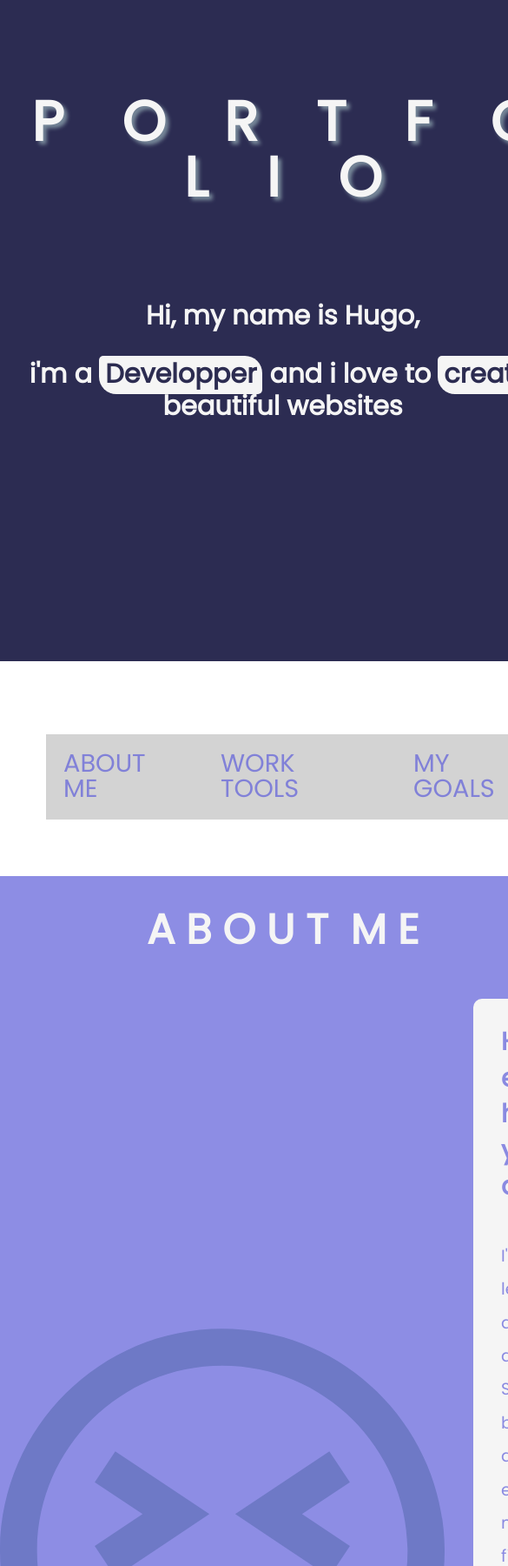
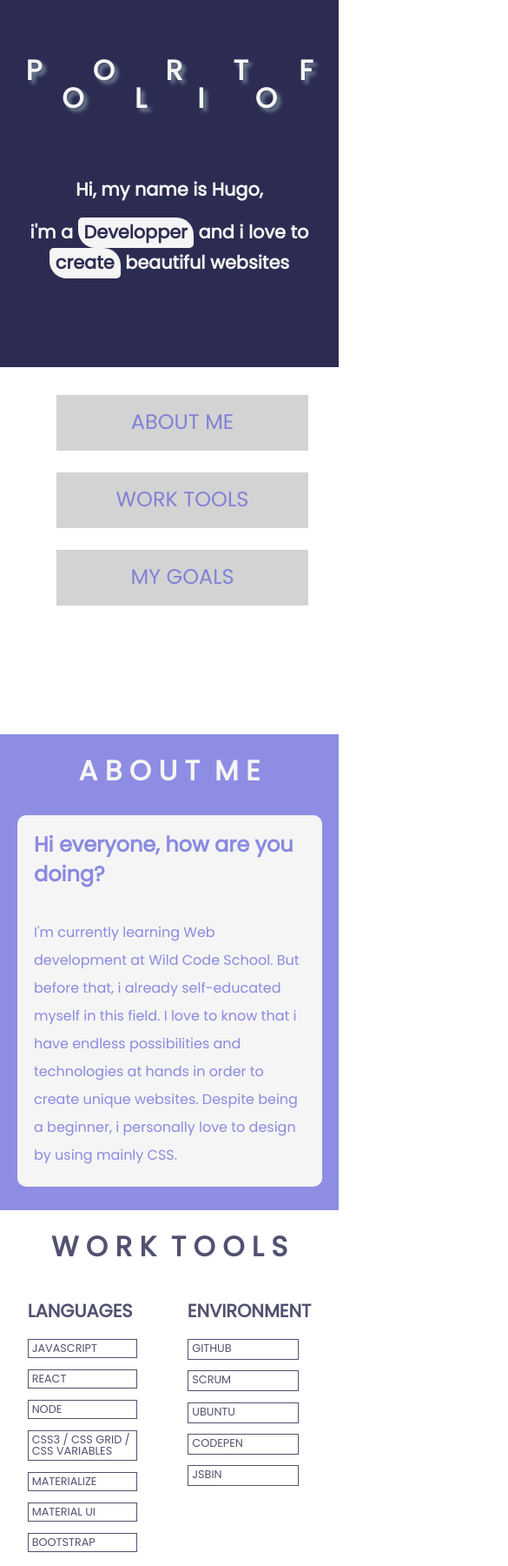
Before and after one commit to donpepini/donpepini.github.io, a plain HTML site: page index.html in a window 390 px wide. Shown: the top 1800 px of the page at 87% size, 585 px wide, since content can reach past the window. Drawn offline with Linux system fonts and the light colour scheme; files whose address does not match are found by name.

Commit message:
responsive

```diff
--- a/index.css
+++ b/index.css
@@ -25,7 +25,6 @@ html {
 /* CADRE PRESENTATION **********************************/
 
 #cadrePresentation {
-  /* background-image: linear-gradient(to bottom ,rgba(100, 150, 167, 0.815), rgba(197, 98, 52, 0.849)); */
   background-color: rgba(9, 9, 53, 0.856);
 }
 
@@ -37,8 +36,6 @@ html {
   margin-top: 17%;
 }
 
-
-
 .lettrePortfolio {
   display: inline-block;
   padding: 0px 25px;
@@ -47,7 +44,7 @@ html {
   animation: in 1.5s ease-out;
 }
 
-.lettreTurn{
+.lettreTurn {
   display: inline-block;
   -webkit-animation: in 1.5s ease-out;
   animation: in 1.5s ease-out;
@@ -91,12 +88,38 @@ html {
   border-radius: 5px 20px;
 }
 
-@media (max-width: 1024px){
+@media (max-width: 1024px) {
   #titreportfolio {
     font-size: 4em;
   }
   #cadrePresentation {
     height: 90%;
+  }
+}
+
+@media (max-width: 768px) {
+  #titreportfolio {
+    font-size: 2.5em;
+  }
+  #presentation {
+    font-size: 1.7em;
+    margin-top: 20%;
+  }
+  #cadrePresentation {
+    height: 70%;
+  }
+}
+
+@media (max-width: 425px) {
+  #titreportfolio {
+    font-size: 2em;
+  }
+  #presentation {
+    font-size: 1.3em;
+    margin-top: 20%;
+  }
+  #cadrePresentation {
+    height: 50%;
   }
 }
 
@@ -111,7 +134,6 @@ html {
   display: flex;
   justify-content: space-evenly;
   list-style-type: none;
-  margin: auto;
   margin-top: 10%;
   margin-bottom: 10%;
 }
@@ -168,12 +190,47 @@ html {
   transform: scaleX(0);
 }
 
-@media (max-width: 1024px){
+@media (max-width: 1024px) {
   .ulNavBar {
     margin-top: 0%;
   }
 }
 
+@media (max-width: 768px) {
+  nav {
+    margin-top: -20%;
+  }
+  .ulNavBar {
+    margin-top: 0%;
+    margin-bottom: 25%;
+    justify-content: space-around;
+  }
+}
+
+@media (max-width: 425px) {
+  nav {
+    margin-top: -100%;
+  }
+  .ulNavBar {
+    flex-direction: column;
+  }
+  .ulNavBar a {
+    font-size: 1.5em;
+    margin-bottom: 25px;
+    width: 250px;
+    margin-left: 7%;
+    text-align: center;
+  }
+}
+
+@media (max-width: 320px) {
+  nav {
+    margin-top: -120%;
+  }
+  .ulNavBar a {
+    margin-left: -6%;
+  }
+}
 /*ABOUT ME **********************************************/
 
 #sectionAboutMe {
@@ -207,6 +264,21 @@ html {
   font-weight: bold;
 }
 
+@media (max-width: 768px) {
+  #contentAboutMe img {
+    display: none;
+  }
+}
+
+@media (max-width: 425px) {
+  #titreAboutMe {
+    font-size: 2em;
+  }
+  #textAboutMe {
+    font-size: 1em;
+  }
+}
+
 /*WORKTOOLS*******************************************/
 
 #sectionWorkTools {
@@ -232,7 +304,7 @@ html {
   font-size: 1.8em;
 }
 
-.tools{
+.tools {
   color: rgba(9, 9, 53, 0.705);
   font-size: 1.4em;
   border: 1px rgba(9, 9, 53, 0.705) solid;
@@ -269,7 +341,7 @@ html {
   transition-timing-function: ease-out;
 }
 
-.tools:after{
+.tools:after {
   font-weight: bold;
   position: absolute;
   color: rgba(153, 153, 175, 0.514);
@@ -279,37 +351,37 @@ html {
 .javascriptTool:after {
   content: "80%";
 }
-.reactTool:after{
+.reactTool:after {
   content: "60%";
 }
-.nodeTool:after{
+.nodeTool:after {
   content: "30%";
 }
-.cssTool:after{
+.cssTool:after {
   content: "70%";
 }
-.materializeTool:after{
+.materializeTool:after {
   content: "30%";
 }
-.materialuiTool:after{
+.materialuiTool:after {
   content: "30%";
 }
-.bootstrapTool:after{
+.bootstrapTool:after {
   content: "70%";
 }
-.githubTool:after{
+.githubTool:after {
   content: "80%";
 }
-.scrumTool:after{
+.scrumTool:after {
   content: "70%";
 }
-.ubuntuTool:after{
+.ubuntuTool:after {
   content: "70%";
 }
-.codepenTool:after{
+.codepenTool:after {
   content: "100%";
 }
-.jsbinTool:after{
+.jsbinTool:after {
   content: "100%";
 }
 /***************/
@@ -317,38 +389,38 @@ html {
 .javascriptTool:before {
   right: 20%;
 }
-.reactTool:before{
+.reactTool:before {
   right: 40%;
 }
-.nodeTool:before{
+.nodeTool:before {
   right: 70%;
 }
-.cssTool:before{
+.cssTool:before {
   right: 30%;
 }
-.materializeTool:before{
+.materializeTool:before {
   right: 70%;
 }
-.materialuiTool:before{
+.materialuiTool:before {
   right: 70%;
 }
-.bootstrapTool:before{
+.bootstrapTool:before {
   right: 30%;
 }
-.githubTool:before{
+.githubTool:before {
   right: 20%;
 }
-.scrumTool:before{
+.scrumTool:before {
   right: 30%;
 }
-.ubuntuTool:before{
+.ubuntuTool:before {
   right: 30%;
 }
-.codepenTool:before{
+.codepenTool:before {
   right: 0%;
 }
-.jsbinTool:before{
-    right: 0%
+.jsbinTool:before {
+  right: 0%;
 }
 
 .tools:hover,
@@ -358,8 +430,8 @@ html {
 }
 .tools:hover:after,
 .tools:focus:after,
-.tools:active:after{
-    display:inline;
+.tools:active:after {
+  display: inline;
 }
 
 .tools:hover:before,
@@ -367,6 +439,23 @@ html {
 .tools:active:before {
   -webkit-transform: scaleX(1);
   transform: scaleX(1);
+}
+
+@media (max-width: 425px) {
+  #titreWorkTools {
+    font-size: 2em;
+  }
+  #allWorkTools h3 {
+    font-size: 1.3em;
+  }
+  .tools {
+    color: rgba(9, 9, 53, 0.705);
+    font-size: 0.8em;
+    width: 30vw;
+  }
+  .tools:after {
+    right: -32%;
+  }
 }
 
 /*MY GOALS ********************************/
@@ -388,18 +477,34 @@ html {
   margin: 0% 1%;
 }
 
-#sectionMyGoals p{
+#sectionMyGoals p {
   font-size: 1.4em;
   position: absolute;
   line-height: 2em;
-    color:rgba(9, 9, 53, 0.705);
+  color: rgba(9, 9, 53, 0.705);
   left: 6%;
   top: 15%;
 }
 
-@media (max-width: 1024px){
+@media (max-width: 1024px) {
   #sectionMyGoals p {
     font-size: 1.1em;
+  }
+}
+
+@media (max-width: 768px) {
+  #sectionMyGoals p {
+    font-size: 0.9em;
+  }
+}
+
+@media (max-width: 425px) {
+  #titreMyGoals {
+    font-size: 2em;
+  }
+  #sectionMyGoals p {
+    top: 20%;
+    font-size: 0.57em;
   }
 }
 
--- a/index.html
+++ b/index.html
@@ -56,13 +56,13 @@
         <!--NAVBAR-------------------------------------->
         <div id="navBar">
 
-            <Nav>
+            <nav>
                 <ul class="ulNavBar">
                     <li><a href="#sectionAboutMe">ABOUT ME</a></li>
                     <li><a href="#sectionWorkTools">WORK TOOLS</a></li>
                     <li><a href="#sectionMyGoals">MY GOALS</a></li>
                 </ul>
-            </Nav>
+            </nav>
 
         </div>
 
```
Lines whose indentation alone changed are shown as unchanged.
